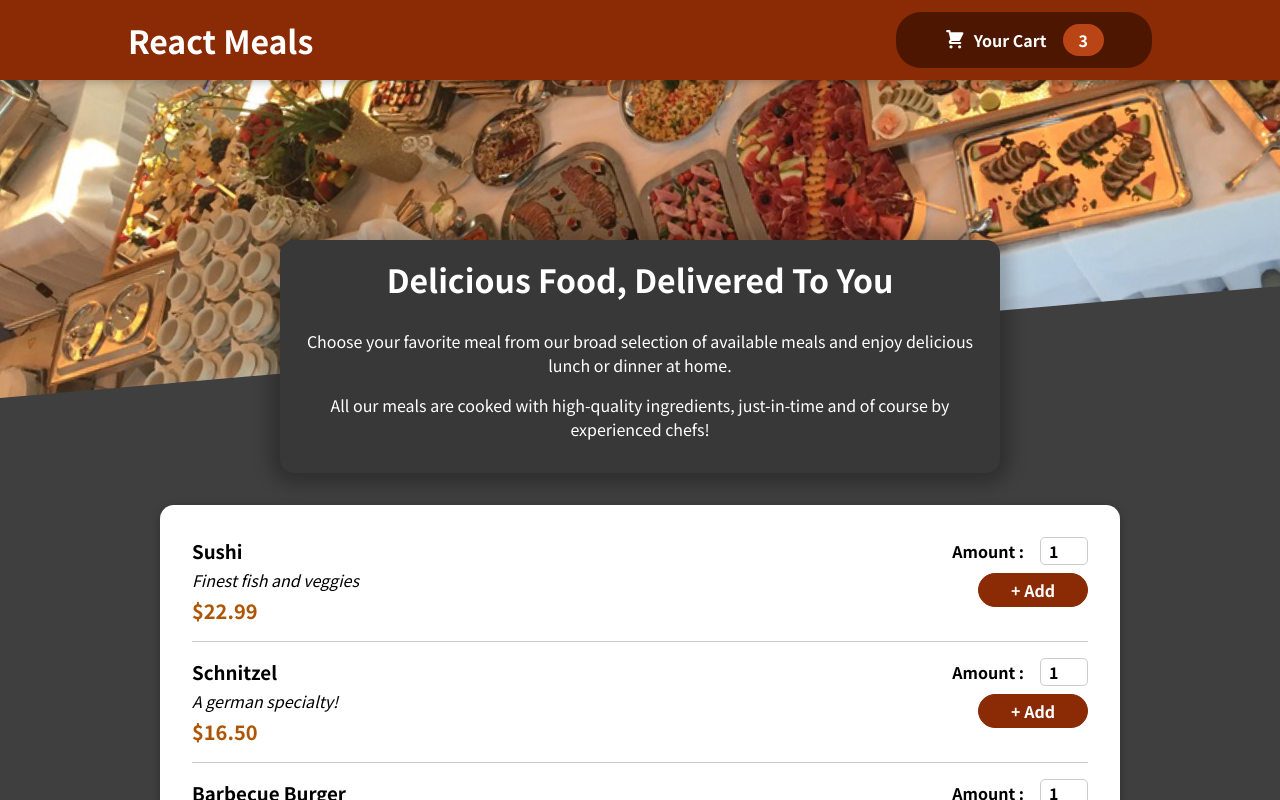
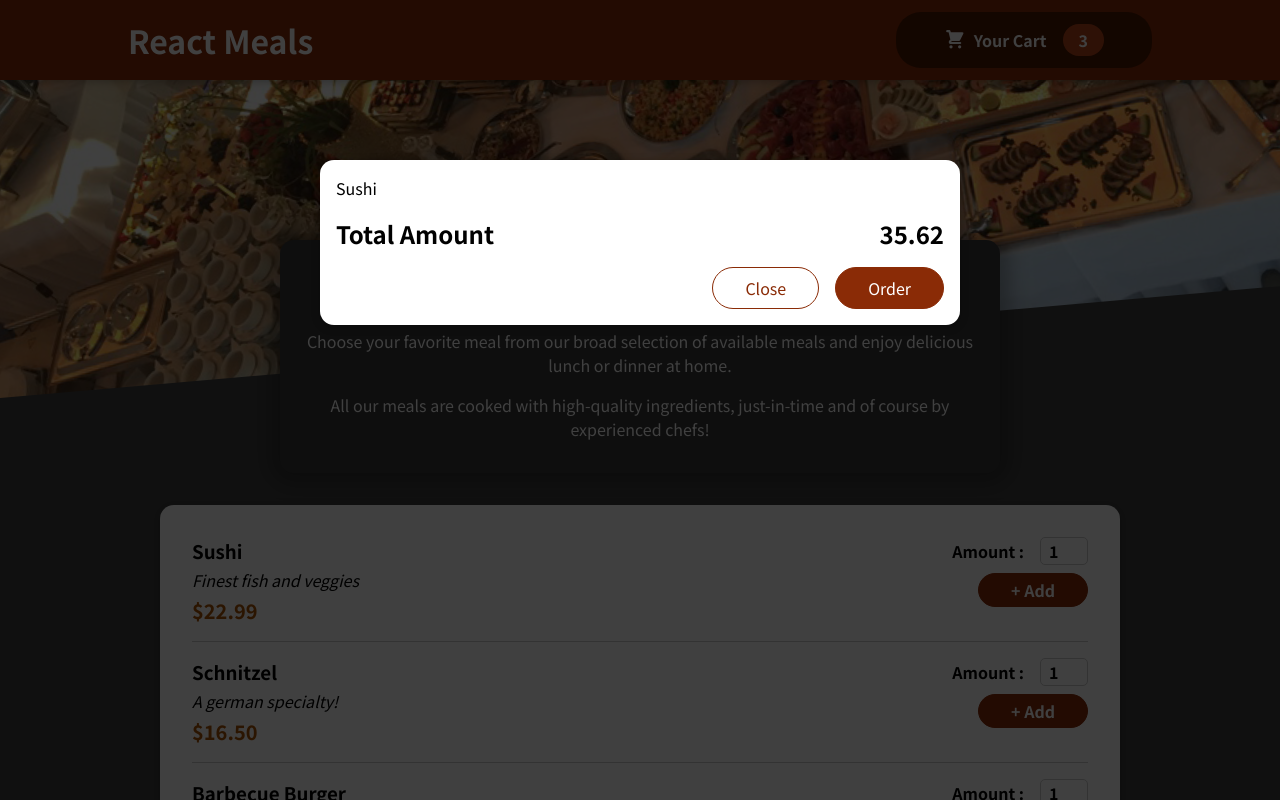
Before and after one commit to Rerique/food-order-app, a React (Vite) app: page / in a window 1280 px wide. Shown: the top 800 px of the page. Built offline with nearby package versions, Linux system fonts and the light colour scheme.

Commit message:
add Modal component

```diff
--- a/index.html
+++ b/index.html
@@ -9,6 +9,7 @@
 </head>
 
 <body>
+  <div id="overlay"></div>
   <div id="root"></div>
   <script type="module" src="/src/main.jsx"></script>
 </body>
--- a/src/App.jsx
+++ b/src/App.jsx
@@ -1,9 +1,11 @@
+import Cart from './components/Cart/Cart';
 import Header from './components/Layout/Header';
 import Meals from './components/Meals/Meals';
 
 function App() {
   return (
     <>
+      <Cart />
       <Header />
       <main>
         <Meals />
--- a/src/components/Cart/Cart.jsx
+++ b/src/components/Cart/Cart.jsx
@@ -1,3 +1,4 @@
+import Modal from '../UI/Modal';
 import styles from './Cart.module.css';
 
 export default function Cart() {
@@ -12,13 +13,13 @@
   );
 
   return (
-    <div>
+    <Modal>
       {cartItems}
       <div className={styles.total}>
         <span>Total Amount</span>
         <span>35.62</span>
       </div>
-      <div className={styles.action}>
+      <div className={styles.actions}>
         <button type='button' className={styles['button--alt']}>
           Close
         </button>
@@ -26,6 +27,6 @@
           Order
         </button>
       </div>
-    </div>
+    </Modal>
   );
 }
--- /dev/null
+++ b/src/components/UI/Modal.jsx
@@ -0,0 +1,28 @@
+import ReactDOM from 'react-dom';
+import styles from './Modal.module.css';
+
+function Backdrop() {
+  return <div className={styles.backdrop} />;
+}
+
+function ModalOverlay({ children }) {
+  return (
+    <div className={styles.modal}>
+      <div className={styles.content}>{children}</div>
+    </div>
+  );
+}
+
+const portalElement = document.getElementById('overlay');
+
+export default function Modal({ children }) {
+  return (
+    <>
+      {ReactDOM.createPortal(<Backdrop />, portalElement)}
+      {ReactDOM.createPortal(
+        <ModalOverlay>{children}</ModalOverlay>,
+        portalElement,
+      )}
+    </>
+  );
+}
--- /dev/null
+++ b/src/components/UI/Modal.module.css
@@ -0,0 +1,40 @@
+.backdrop {
+  position: fixed;
+  top: 0;
+  left: 0;
+  width: 100%;
+  height: 100vh;
+  z-index: 20;
+  background-color: rgba(0, 0, 0, 0.75);
+}
+
+.modal {
+  position: fixed;
+  top: 20vh;
+  left: 5%;
+  width: 90%;
+  background-color: white;
+  padding: 1rem;
+  border-radius: 14px;
+  box-shadow: 0 2px 8px rgba(0, 0, 0, 0.25);
+  z-index: 30;
+  animation: slide-down 300ms ease-out forwards;
+}
+
+@media (min-width: 768px) {
+  .modal {
+    width: 40rem;
+    left: calc(50% - 20rem);
+  }
+}
+
+@keyframes slide-down {
+  from {
+    opacity: 0;
+    transform: translateY(-3rem);
+  }
+  to {
+    opacity: 1;
+    transform: translateY(0);
+  }
+}
```
